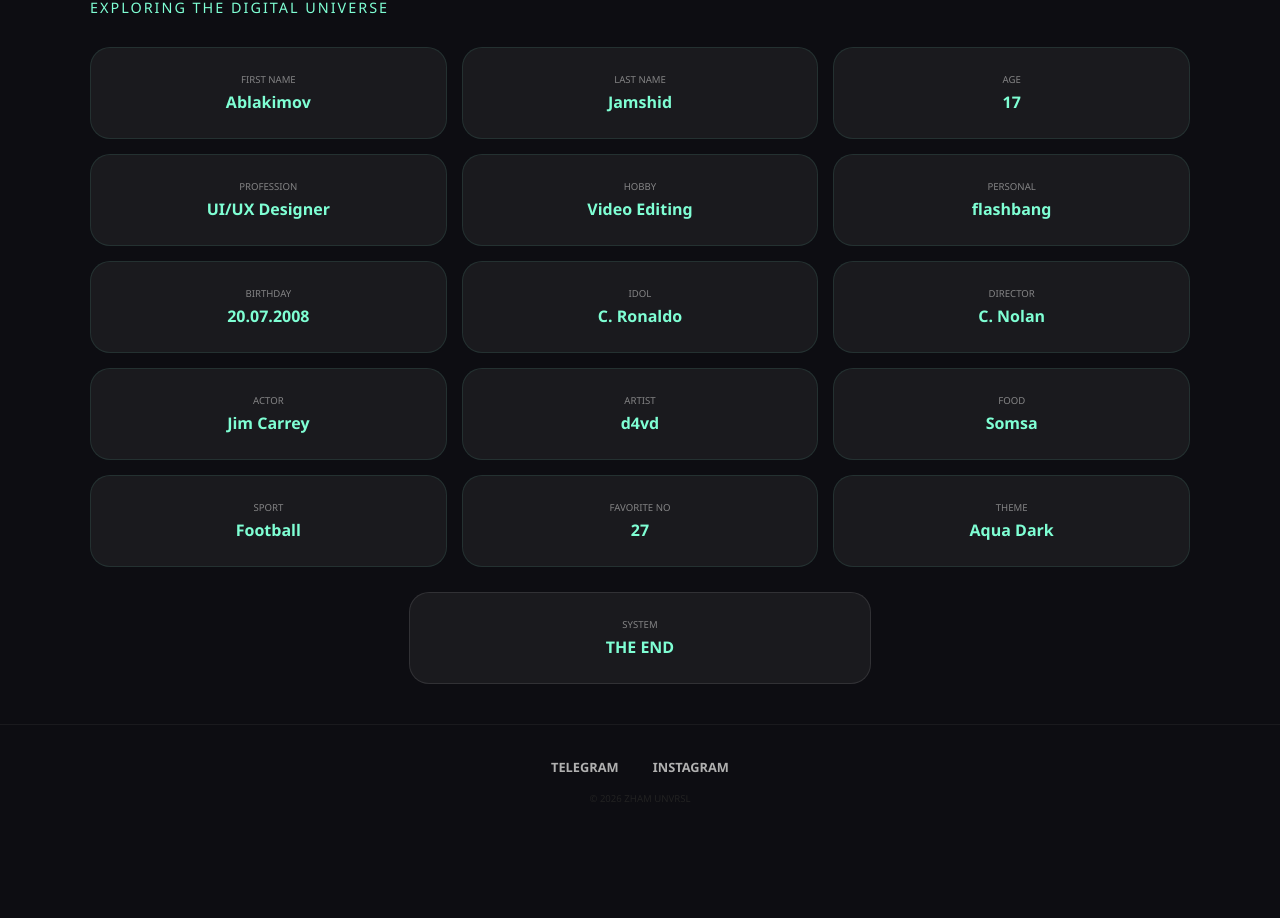
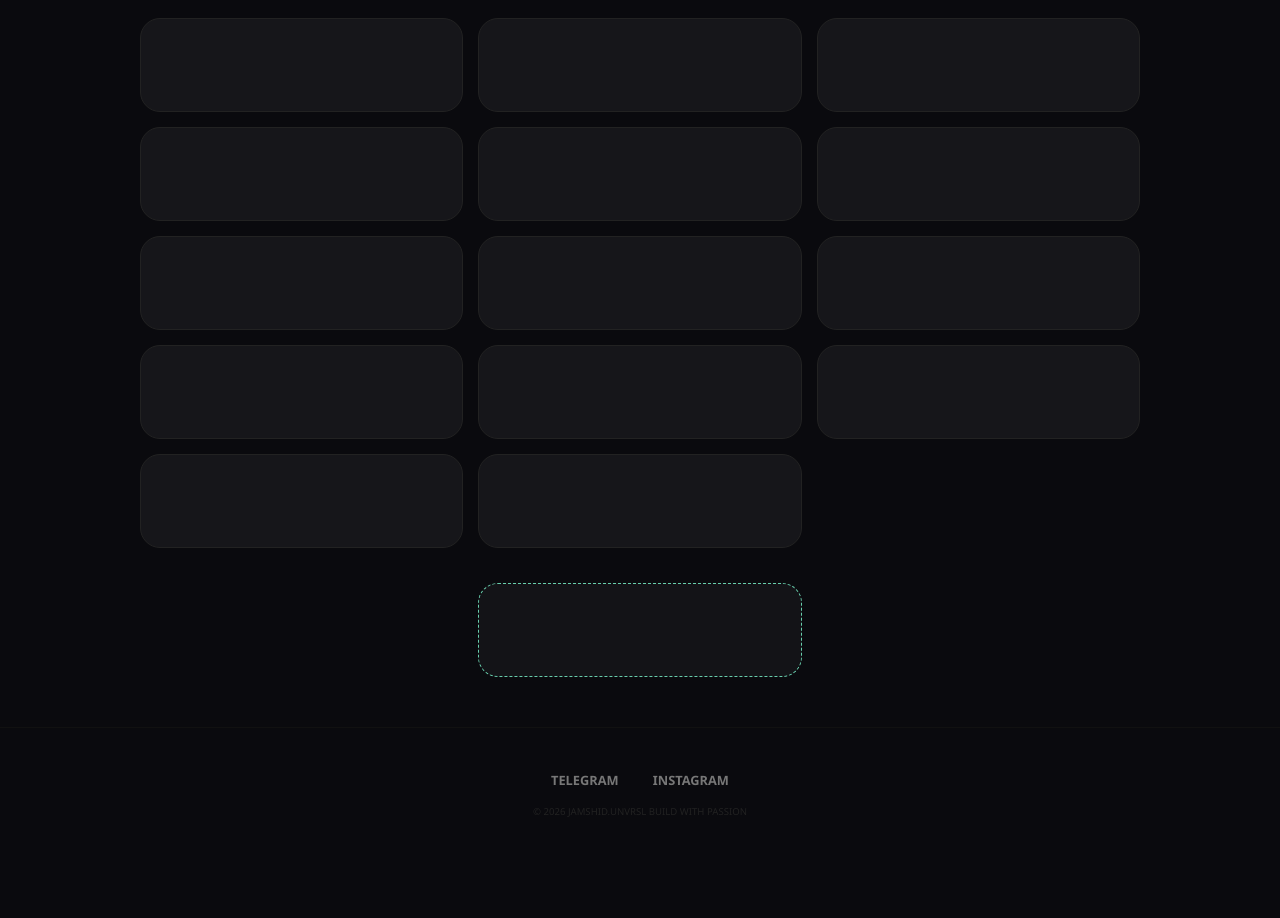
Before and after one commit to instagramtelegramfoydalanish-dev/about-mee, a plain HTML site: page index-1.html in a window 1280 px wide. Shown: the part 677-1595 px from the top of the page. Before the commit the page ends 1561 px from the top, so only its background shows below. Drawn offline with Linux system fonts and the light colour scheme.

Commit message:
Update portfolio title and styles in index-1.html

```diff
--- a/index-1.html
+++ b/index-1.html
@@ -3,27 +3,25 @@
 <head>
     <meta charset="UTF-8">
     <meta name="viewport" content="width=device-width, initial-scale=1.0">
-    <title>ZHAM | Portfolio</title>
+    <title>ZHAM | Void Portfolio</title>
     <style>
         :root {
-            --bg: #0d0d12;
-            --card: #1a1a1e;
+            --bg: #0a0a0e;
+            --card: #16161a;
             --text: #ffffff;
             --accent: aquamarine;
-            --subtext: #b0b0b0;
+            --subtext: #777;
         }
 
         html, body {
             background-color: var(--bg);
             margin: 0; padding: 0;
-            font-family: 'Segoe UI', sans-serif;
+            font-family: 'Segoe UI', Tahoma, Geneva, Verdana, sans-serif;
             color: var(--text);
-            width: 100%;
             overflow-x: hidden;
-            scroll-behavior: smooth;
         }
 
-        body { display: block; min-height: 100vh; padding: 40px 0; position: relative; }
+        body { display: block; min-height: 100vh; padding: 50px 0; }
 
         /* YASHIRIN LOGIKA */
         #flash-toggle, #final-toggle { display: none; }
@@ -32,69 +30,83 @@
         #flash-toggle:checked ~ .flash-overlay { opacity: 1; visibility: visible; }
         .flash-overlay {
             position: fixed; top: 0; left: 0; width: 100%; height: 100%; background: white;
-            z-index: 9999; opacity: 0; visibility: hidden; transition: opacity 0.05s steps(1); cursor: pointer;
+            z-index: 9999; opacity: 0; visibility: hidden; transition: 0.1s; cursor: pointer;
         }
 
         /* 2. VOID REACHED (FINAL) */
         #final-toggle:checked ~ .main-container {
-            opacity: 0;
-            visibility: hidden;
-            transform: scale(0.95);
-            transition: all 0.8s cubic-bezier(0.4, 0, 0.2, 1);
+            opacity: 0; visibility: hidden; transform: scale(0.9); transition: 1s ease;
         }
-
         .limit-message {
             position: fixed; top: 50%; left: 50%; transform: translate(-50%, -50%);
-            text-align: center; opacity: 0; visibility: hidden;
-            transition: all 1s ease 0.6s; z-index: 10; width: 90%;
+            text-align: center; opacity: 0; visibility: hidden; transition: 1.2s ease 0.5s; z-index: 10;
         }
-        .limit-message h2 {
-            font-size: 3.5rem; font-weight: 900; color: var(--text);
-            letter-spacing: 8px; margin: 0; text-shadow: 0 0 15px rgba(255,255,255,0.3);
-        }
-        .limit-message p { color: var(--subtext); font-size: 1rem; margin-top: 20px; letter-spacing: 1px; }
+        .limit-message h2 { font-size: 3.5rem; font-weight: 900; letter-spacing: 12px; margin: 0; }
+        .limit-message p { color: var(--subtext); font-size: 1.1rem; margin-top: 20px; }
 
         #final-toggle:checked ~ .limit-message { opacity: 1; visibility: visible; }
 
-        /* FINALDA FOOTERNI FIX QILISH */
-        #final-toggle:checked ~ .footer {
-            position: fixed; bottom: 40px; left: 0; width: 100%; border: none; z-index: 20;
+        /* ASOSIY DIZAYN */
+        .main-container { max-width: 1000px; width: 90%; margin: 0 auto; transition: 0.8s; }
+        .image-section { text-align: center; margin-bottom: 20px; }
+        .profile-img { width: 100%; max-width: 320px; border-radius: 50px; border: 2px solid var(--accent); }
+
+        .main-title { font-size: 3.5rem; margin: 0; font-weight: 900; text-align: center; }
+        .sub-title { color: var(--accent); font-size: 0.8rem; letter-spacing: 4px; text-transform: uppercase; text-align: center; margin-bottom: 40px; }
+
+        .menu-grid {
+            display: grid;
+            grid-template-columns: repeat(3, 1fr);
+            gap: 15px;
         }
-        #final-toggle:checked ~ .footer .social-link { color: var(--accent); font-size: 1rem; text-shadow: 0 0 8px var(--accent); }
 
-        /* ASOSIY DIZAYN */
-        .main-container { max-width: 1100px; width: 90%; margin: 0 auto; transition: 0.5s; }
-        .image-section { text-align: center; margin-bottom: 30px; }
-        .profile-img { width: 100%; max-width: 350px; border-radius: 40px; border: 3px solid var(--accent); box-shadow: 0 0 30px rgba(127, 255, 212, 0.1); }
-        .main-title { font-size: 3.2rem; margin: 0; font-weight: 900; letter-spacing: -1px; }
-        .sub-title { color: var(--accent); font-size: 0.9rem; margin: 10px 0 30px 0; text-transform: uppercase; letter-spacing: 2px; }
+        /* TUGMALARNI O'CHIRISH EFFEKTI */
+        .btn {
+            background-color: var(--card);
+            border: 1px solid #222;
+            border-radius: 20px;
+            padding: 25px 10px;
+            text-align: center;
+            cursor: pointer;
+            display: flex;
+            flex-direction: column;
+            justify-content: center;
+            transition: 0.4s cubic-bezier(0.4, 0, 0.2, 1);
+            position: relative;
+            overflow: hidden;
+        }
 
-        .menu-grid { display: grid; grid-template-columns: repeat(3, 1fr); gap: 15px; margin-bottom: 40px; }
+        /* Tugma ichidagi ma'lumotlar boshida ko'rinmaydi */
+        .label, .val { opacity: 0; transform: translateY(10px); transition: 0.3s; }
 
-        .btn {
-            background-color: var(--card); border: 1px solid rgba(127, 255, 212, 0.1);
-            border-radius: 20px; padding: 25px 10px; text-align: center; cursor: pointer;
-            transition: 0.3s; display: flex; flex-direction: column; align-items: center; position: relative;
+        /* Bosilganda yoki ustiga borganda: ma'lumot ko'rinadi va tugma yo'qoladi */
+        .btn:hover {
+            background: transparent;
+            border-color: transparent;
+            transform: scale(1.1);
         }
-        .btn:hover { border-color: var(--accent); transform: translateY(-3px); box-shadow: 0 5px 15px rgba(0,0,0,0.3); }
+        .btn:hover .label, .btn:hover .val {
+            opacity: 1;
+            transform: translateY(0);
+        }
+        /* Ma'lumot ko'ringach, tugma fondan ajralib turmaydi */
 
-        .label { font-size: 0.6rem; color: var(--subtext); text-transform: uppercase; margin-bottom: 5px; opacity: 0.7; }
-        .highlight-text { font-size: 1rem; font-weight: bold; color: var(--accent); }
+        .label { font-size: 0.6rem; color: var(--subtext); text-transform: uppercase; margin-bottom: 5px; }
+        .val { font-size: 1.1rem; font-weight: bold; color: var(--accent); }
 
-        /* THE END TUGMASI - O'RTADA */
-        .end-wrapper { grid-column: span 3; display: flex; justify-content: center; margin-top: 10px; }
-        .end-btn { width: 40%; border: 1px solid rgba(255,255,255,0.1); }
+        /* THE END TUGMASI - PASTI O'RTADA */
+        .end-wrapper { grid-column: 2 / 3; margin-top: 20px; }
+        .end-btn { border: 1px dashed var(--accent); opacity: 0.8; }
+        .end-btn:hover { opacity: 1; transform: scale(1.05); background: var(--card) !important; border-color: white !important; }
 
-        .footer { text-align: center; padding: 30px 0; border-top: 1px solid #1a1a1e; margin-top: 20px; transition: 0.5s; }
+        .footer { text-align: center; padding: 40px 0; border-top: 1px solid #111; margin-top: 50px; }
         .social-link { color: var(--subtext); text-decoration: none; font-size: 0.8rem; margin: 0 15px; font-weight: bold; transition: 0.3s; }
         .social-link:hover { color: var(--accent); }
 
-        @media screen and (max-width: 1024px) {
+        @media screen and (max-width: 900px) {
             .menu-grid { grid-template-columns: repeat(2, 1fr); }
             .end-wrapper { grid-column: span 2; }
-            .end-btn { width: 100%; }
             .main-title { font-size: 2.5rem; }
-            .limit-message h2 { font-size: 2rem; }
         }
     </style>
 </head>
@@ -102,7 +114,6 @@
 
     <input type="checkbox" id="flash-toggle">
     <input type="checkbox" id="final-toggle">
-
     <label for="flash-toggle" class="flash-overlay"></label>
 
     <div class="limit-message">
@@ -115,41 +126,37 @@
             <img src="IMG_20260329_013912_893.jpg" class="profile-img" alt="Zham">
         </div>
 
-        <div class="right-section">
         <h1 class="main-title">Jamshid</h1>
-            <p class="sub-title">Exploring the digital universe</p>
+        <p class="sub-title">Tap to reveal my world</p>
 
         <div class="menu-grid">
-                <div class="btn"><span class="label">First Name</span><span class="highlight-text">Ablakimov</span></div>
-                <div class="btn"><span class="label">Last Name</span><span class="highlight-text">Jamshid</span></div>
-                <div class="btn"><span class="label">Age</span><span class="highlight-text">17</span></div>
+            <div class="btn"><span class="label">First Name</span><span class="val">Ablakimov</span></div>
+            <div class="btn"><span class="label">Last Name</span><span class="val">Jamshid</span></div>
+            <div class="btn"><span class="label">Age</span><span class="val">17</span></div>
 
-                <div class="btn"><span class="label">Profession</span><span class="highlight-text">UI/UX Designer</span></div>
-                <div class="btn"><span class="label">Hobby</span><span class="highlight-text">Video Editing</span></div>
+            <div class="btn"><span class="label">Profession</span><span class="val">UI/UX Designer</span></div>
+            <div class="btn"><span class="label">Hobby</span><span class="val">Video Editing</span></div>
 
             <label for="flash-toggle" class="btn">
-                    <span class="label">Personal</span>
-                    <span class="highlight-text">flashbang</span>
+                <span class="label">Personal</span><span class="val">Flashbang 😘</span>
             </label>
 
-                <div class="btn"><span class="label">Birthday</span><span class="highlight-text">20.07.2008</span></div>
-                <div class="btn"><span class="label">Idol</span><span class="highlight-text">C. Ronaldo</span></div>
-                <div class="btn"><span class="label">Director</span><span class="highlight-text">C. Nolan</span></div>
+            <div class="btn"><span class="label">Birthday</span><span class="val">20.07.2008</span></div>
+            <div class="btn"><span class="label">Idol</span><span class="val">C. Ronaldo</span></div>
+            <div class="btn"><span class="label">Director</span><span class="val">C. Nolan</span></div>
 
-                <div class="btn"><span class="label">Actor</span><span class="highlight-text">Jim Carrey</span></div>
-                <div class="btn"><span class="label">Artist</span><span class="highlight-text">d4vd</span></div>
-                <div class="btn"><span class="label">Food</span><span class="highlight-text">Somsa</span></div>
+            <div class="btn"><span class="label">Actor</span><span class="val">Jim Carrey</span></div>
+            <div class="btn"><span class="label">Artist</span><span class="val">d4vd</span></div>
+            <div class="btn"><span class="label">Food</span><span class="val">Somsa</span></div>
 
-                <div class="btn"><span class="label">Sport</span><span class="highlight-text">Football</span></div>
-                <div class="btn"><span class="label">Favorite No</span><span class="highlight-text">27</span></div>
-                <div class="btn"><span class="label">Theme</span><span class="highlight-text">Aqua Dark</span></div>
+            <div class="btn"><span class="label">Sport</span><span class="val">Football</span></div>
+            <div class="btn"><span class="label">Favorite No</span><span class="val">27</span></div>
+
 
             <div class="end-wrapper">
                 <label for="final-toggle" class="btn end-btn">
-                        <span class="label">System</span>
-                        <span class="highlight-text">THE END</span>
+                    <span class="label">System</span><span class="val">THE END</span>
                 </label>
-                </div>
             </div>
         </div>
     </div>
@@ -157,7 +164,7 @@
     <div class="footer">
         <a href="https://t.me/jamwid_unvrsl" class="social-link" target="_blank">TELEGRAM</a>
         <a href="https://instagram.com/zham.99" class="social-link" target="_blank">INSTAGRAM </a>
-        <p style="color: #222; font-size: 0.6rem; margin-top: 15px;">© 2026 ZHAM UNVRSL</p>
+        <p style="color: #222; font-size: 0.6rem; margin-top: 15px;">© 2026 JAMSHID.UNVRSL BUILD WITH PASSION</p>
     </div>
 
 </body>
```
Lines whose indentation alone changed are shown as unchanged.
